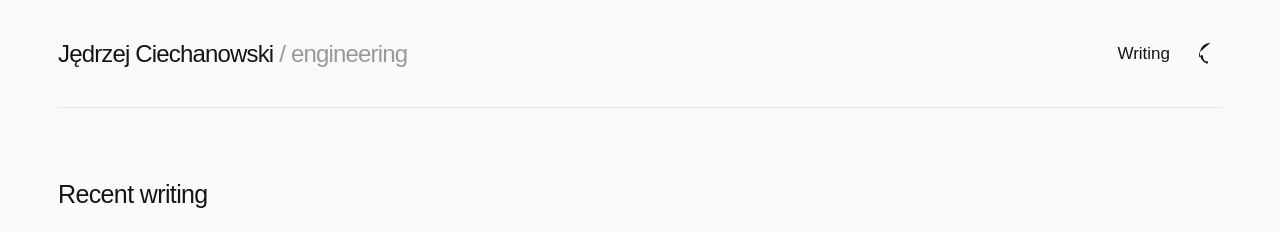
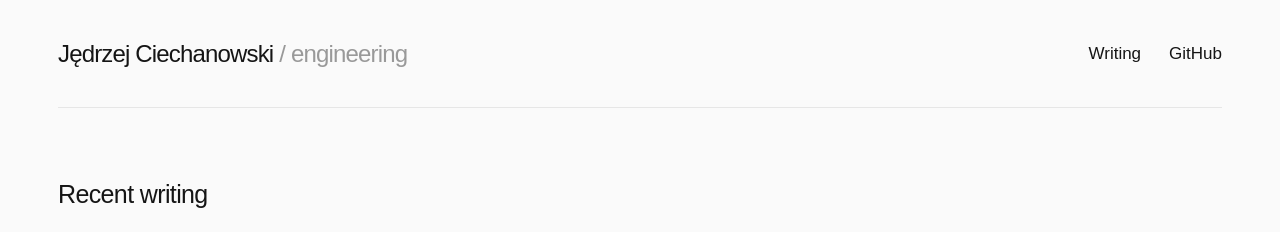
Before and after one commit to 0xondre/0xondre.github.io, a Jekyll site: the page built from index.html, in a window 1280 px wide. Shown: the top 232 px of the page. Built offline with Jekyll 4.4.1, drawn with Linux system fonts in a browser that asks for light colours.

Commit message:
Use plain GitHub navigation link

```diff
--- a/_layouts/default.html
+++ b/_layouts/default.html
@@ -19,9 +19,7 @@
         </a>
         <nav class="site-nav" aria-label="Main navigation">
           <a href="{{ '/' | relative_url }}#writing">Writing</a>
-          <a class="github-link" href="https://github.com/0xondre" aria-label="GitHub profile" title="GitHub profile">
-            <svg viewBox="0 0 24 24" aria-hidden="true" focusable="false"><path fill="currentColor" d="M12 .8a11.2 11.2 0 0 0-3.54 21.83c.56.1.76-.24.76-.54v-2.1c-3.1.67-3.75-1.32-3.75-1.32-.5-1.27-1.23-1.61-1.23-1.01-.69.08-.68.08-.68 1.12.08 1.71 1.15 1.71 1.15 1 .1.76 1.7 3.28 1.2.1-.72.4-1.2.72-1.48-2.47-.28-5.07-1.24-5.07-5.52 0-1.22.44-2.22 1.15-3-.11-.28-.5-1.42.11-2.96 0 0 .94-.3 3.08 1.14A10.8 10.8 0 0 1 12 6.04c.95 0 1.9.13 2.8.38 2.14-1.44 3.08-1.14 3.08-1.14.61 1.54.22 2.68.1 2.96.72.78 1.15 1.78 1.15 3 0 4.29-2.6 5.23-5.08 5.51.4.35.76 1.02.76 2.06v3.28c0 .3.2.65.77.54A11.2 11.2 0 0 0 12 .8Z"/></svg>
-          </a>
+          <a href="https://github.com/0xondre">GitHub</a>
         </nav>
       </header>
 
--- a/assets/style.css
+++ b/assets/style.css
@@ -10,8 +10,6 @@ a:focus-visible{outline:2px solid #222;outline-offset:4px}
 .brand-muted{color:#999;margin-left:6px}
 .site-nav{display:flex;align-items:center;gap:28px;font-size:17px}
 .site-nav a{text-decoration:none}.site-nav a:hover,.site-footer a:hover,.back-link:hover{text-decoration:underline;text-underline-offset:4px}
-.github-link{width:24px;height:24px;display:inline-flex;align-items:center;justify-content:center}
-.github-link svg{width:23px;height:23px}
 main{flex:1}
 .writing{padding:72px 0 90px}
 .writing h1{font-size:25px;font-weight:500;letter-spacing:-.025em;margin:0 0 8px}
@@ -37,5 +35,5 @@ main{flex:1}
 .prose pre code{background:none;color:inherit;padding:0;font-size:inherit;overflow-wrap:normal}
 .prose blockquote{border-left:2px solid #aaa;padding-left:20px;margin:1.8em 0;color:var(--muted)}
 .prose img{max-width:100%;height:auto}
-@media(max-width:640px){.site-shell{padding:0 20px}.site-header{min-height:86px}.brand{font-size:17px}.brand-muted{display:block;margin:2px 0 0}.site-nav{gap:18px;font-size:15px}.github-link svg{width:21px;height:21px}.writing{padding:49px 0 70px}.writing h1{font-size:22px}.post-row{padding:27px 0 29px}.post-title{font-size:21px}.post-meta{font-size:15px}.article{padding:40px 0 75px}.article-header{margin:42px 0 35px}.prose{font-size:16px}.prose h2{font-size:25px}}
+@media(max-width:640px){.site-shell{padding:0 20px}.site-header{min-height:86px}.brand{font-size:17px}.brand-muted{display:block;margin:2px 0 0}.site-nav{gap:18px;font-size:15px}.writing{padding:49px 0 70px}.writing h1{font-size:22px}.post-row{padding:27px 0 29px}.post-title{font-size:21px}.post-meta{font-size:15px}.article{padding:40px 0 75px}.article-header{margin:42px 0 35px}.prose{font-size:16px}.prose h2{font-size:25px}}
 @media(prefers-reduced-motion:reduce){html{scroll-behavior:auto}}
```
